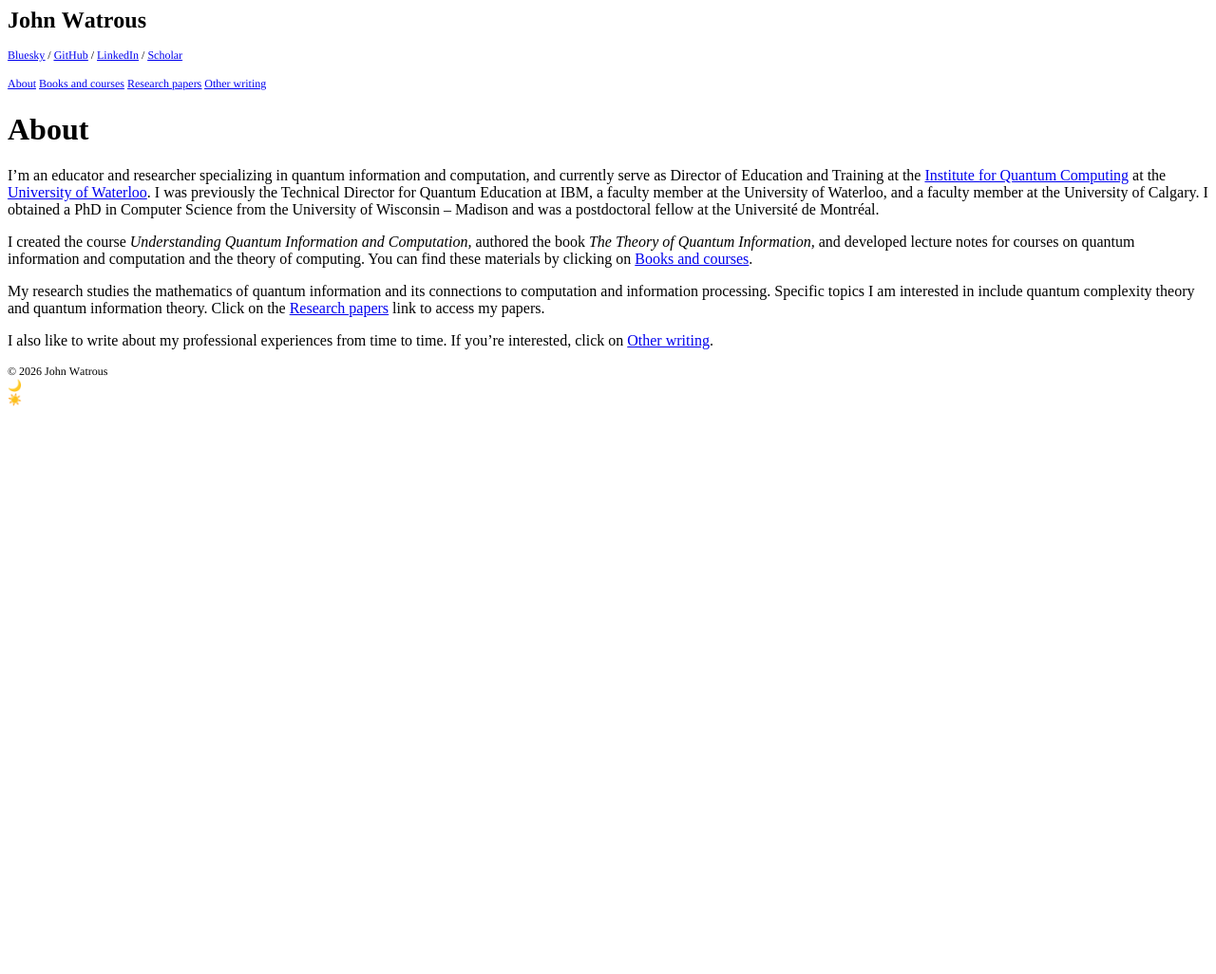
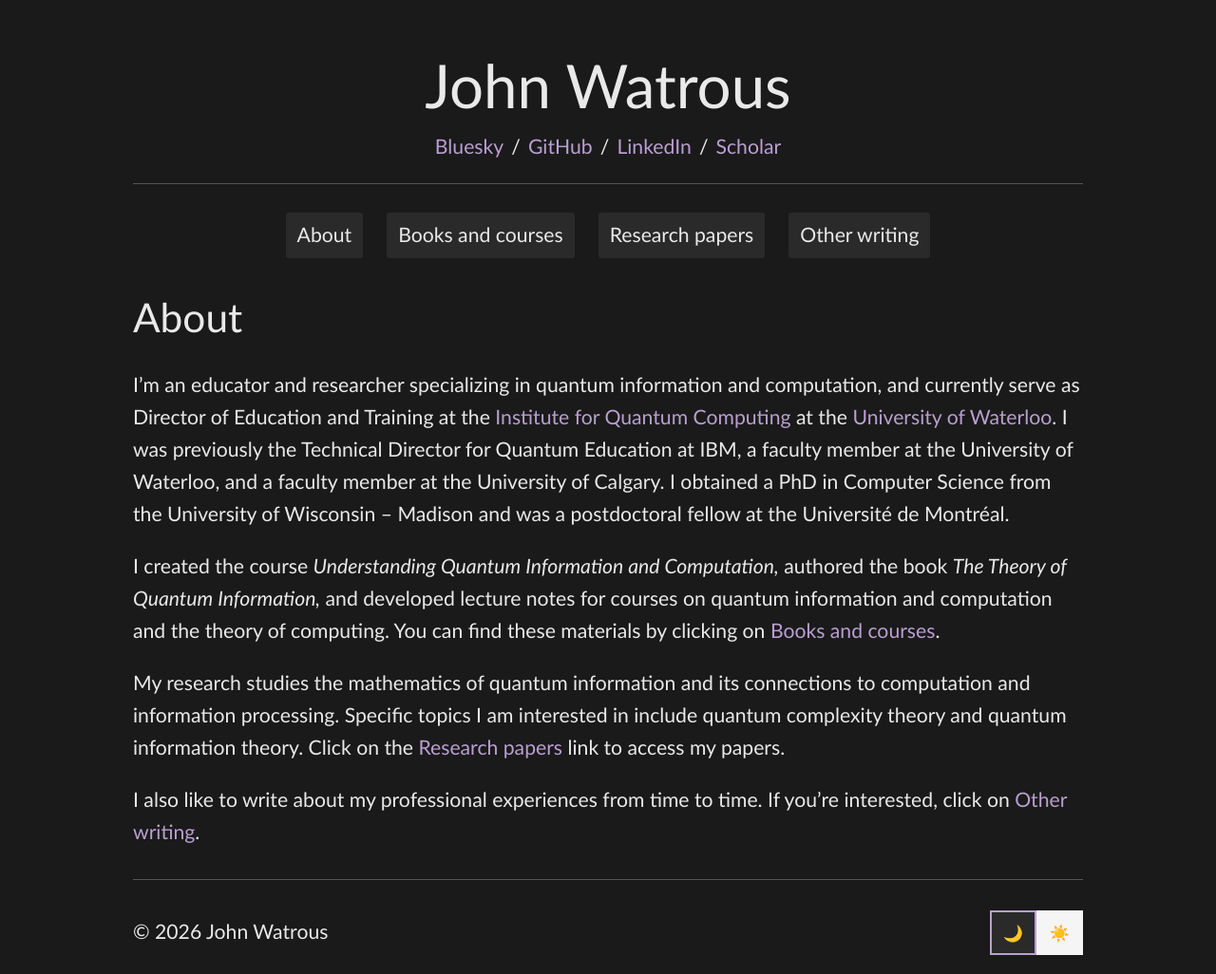
Before and after one commit to jhwatrous/jhwatrous.github.io, a Jekyll site: the page built from index.md, in a window 1280 px wide. Shown: the whole page at 95% size. Built offline with Jekyll 4.4.1, drawn with Linux system fonts in a browser that asks for light colours; before the commit the page ends 900 px from its top, so only the background shows below that.

Commit message:
Fixed screw-up

```diff
--- a/_layouts/default.html
+++ b/_layouts/default.html
@@ -1,30 +1,74 @@
-<!DOCTYPE html PUBLIC "-//W3C//DTD HTML 4.01//EN" "http://www.w3.org/TR/html4/strict.dtd">
-<html>
-<head>
-  <meta http-equiv="Content-Type" content="text/html; charset=utf-8">
-  <meta http-equiv="Content-Style-Type" content="text/css">
-  <title></title>
-  <meta name="Generator" content="Cocoa HTML Writer">
-  <meta name="CocoaVersion" content="2575.7">
-  <style type="text/css">
-    p.p2 {margin: 0.0px 0.0px 0.0px 0.0px; font: 12.0px Times; color: #0000e9; -webkit-text-stroke: #0000e9}
-    p.p3 {margin: 0.0px 0.0px 0.0px 0.0px; font: 12.0px Times; color: #6d6d6d; -webkit-text-stroke: #6d6d6d; min-height: 14.0px}
-    p.p4 {margin: 0.0px 0.0px 0.0px 0.0px; font: 12.0px Times; -webkit-text-stroke: #000000}
-    p.p5 {margin: 0.0px 0.0px 0.0px 0.0px; font: 12.0px 'Apple Color Emoji'; -webkit-text-stroke: #000000}
-    span.s1 {font-kerning: none}
-    span.s2 {text-decoration: underline ; font-kerning: none}
-    span.s3 {font-kerning: none; color: #000000; -webkit-text-stroke: 0px #000000}
-    span.s4 {text-decoration: underline ; font-kerning: none; -webkit-text-stroke: 0px #0000e9}
-  </style>
-</head>
-<body>
-<h1 style="margin: 0.0px 0.0px 16.1px 0.0px; font: 24.0px Times; -webkit-text-stroke: #000000"><span class="s1"><b>{{ site.title }}</b></span></h1>
-<p class="p2"><span class="s2"><a href="https://bsky.app/profile/johnwatrous.bsky.social">Bluesky</a></span><span class="s3"> / <a href="https://github.com/jhwatrous"><span class="s4">GitHub</span></a> / <a href="https://www.linkedin.com/in/john-watrous-2b6b70251"><span class="s4">LinkedIn</span></a> / <a href="https://scholar.google.ca/citations?user=KpCmyMcAAAAJ"><span class="s4">Scholar</span></a></span></p>
-<p class="p3"><span class="s1"></span><br></p>
-<p class="p2"><span class="s2"><a href="file:///Users/watrous/Documents/Projects/Webpage/jhwatrous.github.io/_layouts/%7B%7B%20'/'%20%7C%20relative_url%20%7D%7D">About</a></span><span class="s3"> <a href="file:///Users/watrous/Documents/Projects/Webpage/jhwatrous.github.io/_layouts/%7B%7B%20'/books-and-courses.html'%20%7C%20relative_url%20%7D%7D"><span class="s4">Books and courses</span></a> <a href="file:///Users/watrous/Documents/Projects/Webpage/jhwatrous.github.io/_layouts/%7B%7B%20'/research-papers.html'%20%7C%20relative_url%20%7D%7D"><span class="s4">Research papers</span></a> <a href="file:///Users/watrous/Documents/Projects/Webpage/jhwatrous.github.io/_layouts/%7B%7B%20'/other-writing.html'%20%7C%20relative_url%20%7D%7D"><span class="s4">Other writing</span></a></span></p>
-<p class="p4"><span class="s1">{{ content }}</span></p>
-<p class="p4"><span class="s1">© 2026 {{ site.title }}</span></p>
-<p class="p5"><span class="s1">🌙</span></p>
-<p class="p5"><span class="s1">☀️</span></p>
-</body>
+<!DOCTYPE html>
+<html lang="en">
+  <head>
+    <meta charset="UTF-8">
+    <meta name="viewport" content="width=device-width, initial-scale=1.0">
+    <title>{{ page.title }} - {{ site.title }}</title>
+    <link rel="stylesheet" href="{{ '/assets/css/simple-dark.css' | relative_url }}">
+  </head>
+  <body>
+    <div class="container">
+      <header>
+	<h1>{{ site.title }}</h1>
+	<div class="header-links">
+          <a href="https://bsky.app/profile/johnwatrous.bsky.social">Bluesky</a>
+	  /
+          <a href="https://github.com/jhwatrous">GitHub</a>
+	  /
+          <a href="https://www.linkedin.com/in/john-watrous-2b6b70251">LinkedIn</a>
+	  /
+          <a href="https://scholar.google.ca/citations?user=KpCmyMcAAAAJ">Scholar</a>
+        </div>
+        <hr class="header-separator">
+	<nav>
+          <a href="{{ '/' | relative_url }}">About</a>
+	  <a href="{{ '/books-and-courses.html' | relative_url }}">Books and courses</a>
+	  <a href="{{ '/research-papers.html' | relative_url }}">Research papers</a>
+	  <a href="{{ '/other-writing.html' | relative_url }}">Other writing</a>
+	</nav>
+      </header>
+
+      <main>
+	{{ content }}
+      </main>
+
+      <footer>
+	<div class="footer-content">
+          <div class="copyright">&copy; 2026 {{ site.title }}</div>
+          <div class="theme-toggle-container">
+            <div id="theme-toggle" class="theme-toggle" aria-label="Toggle theme">
+              <div class="theme-option dark" data-theme="dark">🌙</div>
+              <div class="theme-option light" data-theme="light">☀️</div>
+            </div>
+          </div>
+	</div>
+      </footer>
+
+    </div>
+    <script>
+      const themeToggle = document.getElementById('theme-toggle');
+      const darkOption = themeToggle.querySelector('.dark');
+      const lightOption = themeToggle.querySelector('.light');
+      const currentTheme = localStorage.getItem('theme') || 'dark';
+
+      // Set initial theme
+      document.documentElement.setAttribute('data-theme', currentTheme);
+      updateToggleState(currentTheme);
+
+      function updateToggleState(theme) {
+          darkOption.classList.toggle('active', theme === 'dark');
+          lightOption.classList.toggle('active', theme === 'light');
+      }
+
+      // Toggle theme on click
+      themeToggle.addEventListener('click', () => {
+          const currentTheme = document.documentElement.getAttribute('data-theme');
+          const newTheme = currentTheme === 'dark' ? 'light' : 'dark';
+
+          document.documentElement.setAttribute('data-theme', newTheme);
+          updateToggleState(newTheme);
+          localStorage.setItem('theme', newTheme);
+      });
+    </script>
+  </body>
 </html>
```
